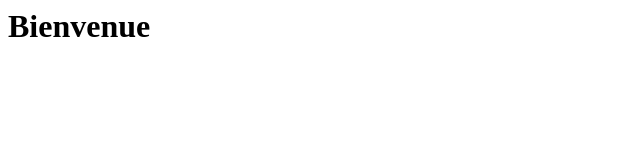
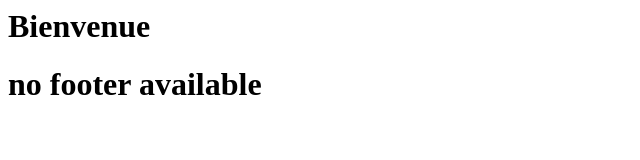
Before and after one commit to Aziz-ghraybia/Examen-tp, a plain HTML site: page index.html in a window 1280 px wide. Shown: the whole page, without its empty margins (0-640 px from the left). Drawn offline with Linux system fonts and the light colour scheme.

Commit message:
no footer in index.html

```diff
--- a/index.html
+++ b/index.html
@@ -1 +1,2 @@
 <h1>Bienvenue</h1>
+<h1>no footer available<h1>
```
